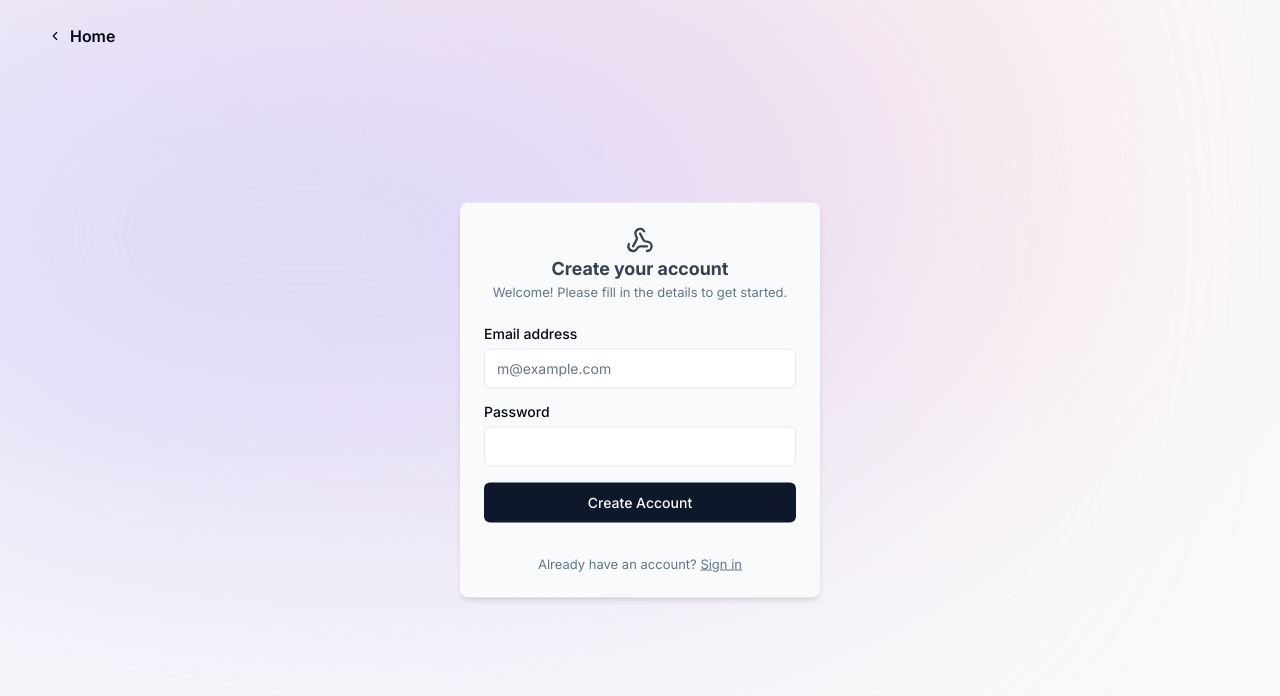
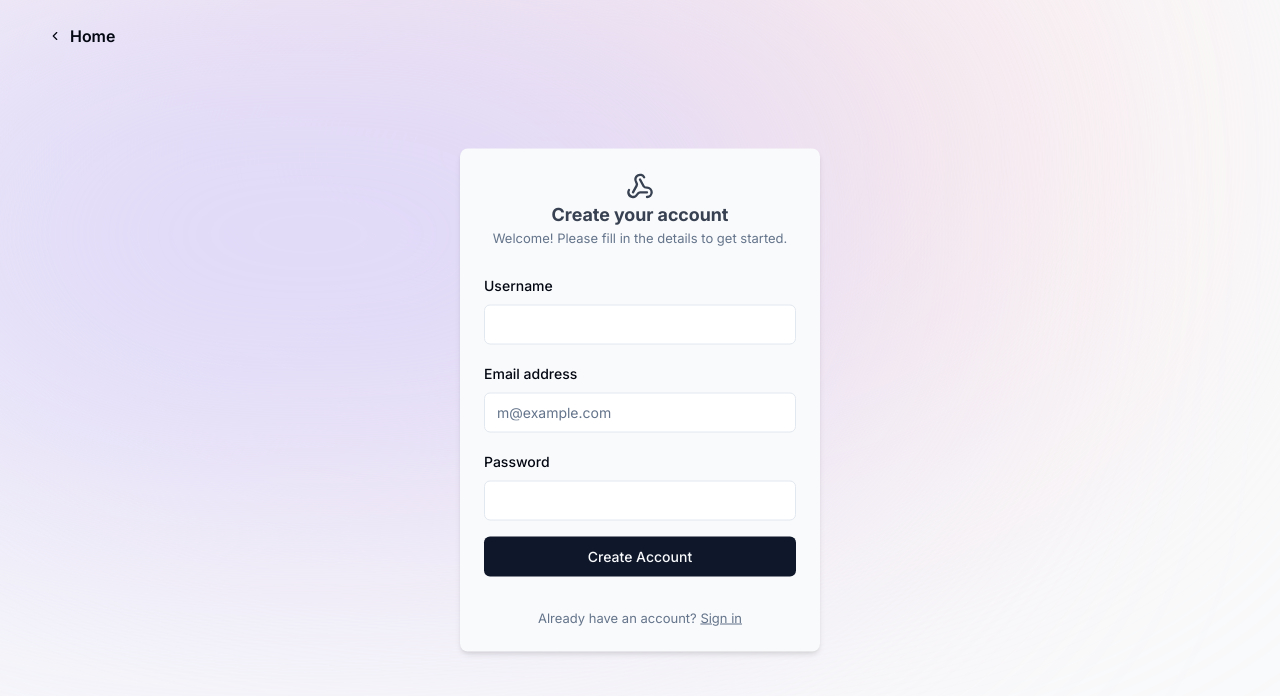
Before and after one commit to EduartePaiva/webhook-tester-homepage, a React (Vite) app: page /sign-up in a window 1280 px wide. Shown: the top 696 px of the page. Built offline with nearby package versions, Linux system fonts and the light colour scheme.

Commit message:
feat: Added form validation with zod and react-hook-form for the sign up page

```diff
--- a/package.json
+++ b/package.json
@@ -10,6 +10,7 @@
         "preview": "vite preview"
     },
     "dependencies": {
+        "@hookform/resolvers": "^3.9.0",
         "@radix-ui/react-label": "^2.1.0",
         "@radix-ui/react-slot": "^1.1.0",
         "class-variance-authority": "^0.7.0",
@@ -17,9 +18,11 @@
         "lucide-react": "^0.435.0",
         "react": "^18.3.1",
         "react-dom": "^18.3.1",
+        "react-hook-form": "^7.53.0",
         "react-router-dom": "^6.26.1",
         "tailwind-merge": "^2.5.2",
-        "tailwindcss-animate": "^1.0.7"
+        "tailwindcss-animate": "^1.0.7",
+        "zod": "^3.23.8"
     },
     "devDependencies": {
         "@eslint/js": "^9.8.0",
--- a/src/components/auth/sign-up.tsx
+++ b/src/components/auth/sign-up.tsx
@@ -1,10 +1,33 @@
 import { ChevronLeft, Webhook } from "lucide-react";
 import { Link } from "react-router-dom";
-import { Button } from "../ui/button";
-import { Label } from "../ui/label";
-import { Input } from "../ui/input";
+import { useForm } from "react-hook-form";
+import { createUser, type createUserType } from "@/zod/schemas";
+import { zodResolver } from "@hookform/resolvers/zod";
+
+import { Button } from "@/components/ui/button";
+import {
+    Form,
+    FormControl,
+    FormField,
+    FormItem,
+    FormLabel,
+    FormMessage,
+} from "@/components/ui/form";
+import { Input } from "@/components/ui/input";
 
 export default function SignUp() {
+    const form = useForm<createUserType>({
+        resolver: zodResolver(createUser),
+        defaultValues: {
+            email: "",
+            userName: "",
+            password: "",
+        },
+    });
+
+    const handleSignUp = (values: createUserType) => {
+        console.log(values);
+    };
     return (
         <div className="h-screen flex">
             <Link to={"/home"} className="self-start relative">
@@ -15,34 +38,70 @@ export default function SignUp() {
                     <ChevronLeft size={14} /> Home
                 </Button>
             </Link>
-            <div className="bg-gray-50 p-6 rounded-lg w-[360px] flex flex-col gap-4 shadow-md absolute top-1/2 left-1/2 -translate-x-1/2 -translate-y-1/2">
+
+            {/* Form start here */}
+            <Form {...form}>
+                <form
+                    onSubmit={form.handleSubmit(handleSignUp)}
+                    className="bg-gray-50 p-6 rounded-lg w-[360px] flex flex-col gap-4 shadow-md absolute top-1/2 left-1/2 -translate-x-1/2 -translate-y-1/2"
+                >
                     <div className="flex flex-col text-center items-center text-gray-700 mb-2">
                         <Webhook size={28} />
-                    <h1 className="text-lg font-bold">Create your account</h1>
+                        <h1 className="text-lg font-bold">
+                            Create your account
+                        </h1>
                         <p className="text-balance text-muted-foreground text-[0.8125rem]">
                             Welcome! Please fill in the details to get started.
                         </p>
                     </div>
-                <div className="grid gap-2">
-                    <Label htmlFor="email">
-                        <span className="font-medium">Email address</span>
-                    </Label>
+                    <FormField
+                        control={form.control}
+                        name="userName"
+                        render={({ field }) => (
+                            <FormItem>
+                                <FormLabel>Username</FormLabel>
+                                <FormControl>
+                                    <Input type="text" required {...field} />
+                                </FormControl>
+                                <FormMessage />
+                            </FormItem>
+                        )}
+                    />
+                    <FormField
+                        control={form.control}
+                        name="email"
+                        render={({ field }) => (
+                            <FormItem>
+                                <FormLabel>Email address</FormLabel>
+                                <FormControl>
                                     <Input
                                         type="email"
-                        id="email"
+                                        required
                                         placeholder="m@example.com"
-                        required
+                                        {...field}
                                     />
-                </div>
-                <div className="grid gap-2">
-                    <Label>Password</Label>
+                                </FormControl>
+                                <FormMessage />
+                            </FormItem>
+                        )}
+                    />
+                    <FormField
+                        control={form.control}
+                        name="password"
+                        render={({ field }) => (
+                            <FormItem>
+                                <FormLabel>Password</FormLabel>
+                                <FormControl>
                                     <Input
                                         type="password"
-                        id="password"
-                        className=""
                                         required
-                    ></Input>
-                </div>
+                                        {...field}
+                                    />
+                                </FormControl>
+                                <FormMessage />
+                            </FormItem>
+                        )}
+                    />
                     <Button type="submit">Create Account</Button>
                     <div className="mt-4 text-center text-[0.8125rem] text-muted-foreground">
                         Already have an account?{" "}
@@ -50,7 +109,8 @@ export default function SignUp() {
                             Sign in
                         </Link>
                     </div>
-            </div>
+                </form>
+            </Form>
         </div>
     );
 }
--- /dev/null
+++ b/src/components/ui/form.tsx
@@ -0,0 +1,176 @@
+import * as React from "react"
+import * as LabelPrimitive from "@radix-ui/react-label"
+import { Slot } from "@radix-ui/react-slot"
+import {
+  Controller,
+  ControllerProps,
+  FieldPath,
+  FieldValues,
+  FormProvider,
+  useFormContext,
+} from "react-hook-form"
+
+import { cn } from "@/lib/utils"
+import { Label } from "@/components/ui/label"
+
+const Form = FormProvider
+
+type FormFieldContextValue<
+  TFieldValues extends FieldValues = FieldValues,
+  TName extends FieldPath<TFieldValues> = FieldPath<TFieldValues>
+> = {
+  name: TName
+}
+
+const FormFieldContext = React.createContext<FormFieldContextValue>(
+  {} as FormFieldContextValue
+)
+
+const FormField = <
+  TFieldValues extends FieldValues = FieldValues,
+  TName extends FieldPath<TFieldValues> = FieldPath<TFieldValues>
+>({
+  ...props
+}: ControllerProps<TFieldValues, TName>) => {
+  return (
+    <FormFieldContext.Provider value={{ name: props.name }}>
+      <Controller {...props} />
+    </FormFieldContext.Provider>
+  )
+}
+
+const useFormField = () => {
+  const fieldContext = React.useContext(FormFieldContext)
+  const itemContext = React.useContext(FormItemContext)
+  const { getFieldState, formState } = useFormContext()
+
+  const fieldState = getFieldState(fieldContext.name, formState)
+
+  if (!fieldContext) {
+    throw new Error("useFormField should be used within <FormField>")
+  }
+
+  const { id } = itemContext
+
+  return {
+    id,
+    name: fieldContext.name,
+    formItemId: `${id}-form-item`,
+    formDescriptionId: `${id}-form-item-description`,
+    formMessageId: `${id}-form-item-message`,
+    ...fieldState,
+  }
+}
+
+type FormItemContextValue = {
+  id: string
+}
+
+const FormItemContext = React.createContext<FormItemContextValue>(
+  {} as FormItemContextValue
+)
+
+const FormItem = React.forwardRef<
+  HTMLDivElement,
+  React.HTMLAttributes<HTMLDivElement>
+>(({ className, ...props }, ref) => {
+  const id = React.useId()
+
+  return (
+    <FormItemContext.Provider value={{ id }}>
+      <div ref={ref} className={cn("space-y-2", className)} {...props} />
+    </FormItemContext.Provider>
+  )
+})
+FormItem.displayName = "FormItem"
+
+const FormLabel = React.forwardRef<
+  React.ElementRef<typeof LabelPrimitive.Root>,
+  React.ComponentPropsWithoutRef<typeof LabelPrimitive.Root>
+>(({ className, ...props }, ref) => {
+  const { error, formItemId } = useFormField()
+
+  return (
+    <Label
+      ref={ref}
+      className={cn(error && "text-destructive", className)}
+      htmlFor={formItemId}
+      {...props}
+    />
+  )
+})
+FormLabel.displayName = "FormLabel"
+
+const FormControl = React.forwardRef<
+  React.ElementRef<typeof Slot>,
+  React.ComponentPropsWithoutRef<typeof Slot>
+>(({ ...props }, ref) => {
+  const { error, formItemId, formDescriptionId, formMessageId } = useFormField()
+
+  return (
+    <Slot
+      ref={ref}
+      id={formItemId}
+      aria-describedby={
+        !error
+          ? `${formDescriptionId}`
+          : `${formDescriptionId} ${formMessageId}`
+      }
+      aria-invalid={!!error}
+      {...props}
+    />
+  )
+})
+FormControl.displayName = "FormControl"
+
+const FormDescription = React.forwardRef<
+  HTMLParagraphElement,
+  React.HTMLAttributes<HTMLParagraphElement>
+>(({ className, ...props }, ref) => {
+  const { formDescriptionId } = useFormField()
+
+  return (
+    <p
+      ref={ref}
+      id={formDescriptionId}
+      className={cn("text-sm text-muted-foreground", className)}
+      {...props}
+    />
+  )
+})
+FormDescription.displayName = "FormDescription"
+
+const FormMessage = React.forwardRef<
+  HTMLParagraphElement,
+  React.HTMLAttributes<HTMLParagraphElement>
+>(({ className, children, ...props }, ref) => {
+  const { error, formMessageId } = useFormField()
+  const body = error ? String(error?.message) : children
+
+  if (!body) {
+    return null
+  }
+
+  return (
+    <p
+      ref={ref}
+      id={formMessageId}
+      className={cn("text-sm font-medium text-destructive", className)}
+      {...props}
+    >
+      {body}
+    </p>
+  )
+})
+FormMessage.displayName = "FormMessage"
+
+export {
+  useFormField,
+  Form,
+  FormItem,
+  FormLabel,
+  FormControl,
+  FormDescription,
+  FormMessage,
+  FormField,
+}
--- /dev/null
+++ b/src/zod/schemas.ts
@@ -0,0 +1,64 @@
+import { z } from "zod";
+
+export const createUser = z.object({
+    userName: z
+        .string()
+        .min(3, "user name should be at least 3 characters long")
+        .max(20, "user name should be at max 20 characters long"),
+    email: z.string().email("invalid email"),
+    password: z.string().superRefine((val, ctx) => {
+        if (val.length < 8) {
+            ctx.addIssue({
+                code: z.ZodIssueCode.too_small,
+                minimum: 8,
+                type: "string",
+                inclusive: true,
+                message: "password should be at least 8 characters long",
+            });
+        }
+        if (val.toUpperCase() === val) {
+            ctx.addIssue({
+                code: z.ZodIssueCode.custom,
+                message: "password must contain at least one lowercase letter",
+            });
+        }
+        if (val.toLowerCase() === val) {
+            ctx.addIssue({
+                code: z.ZodIssueCode.custom,
+                message: "password must contain at least one uppercase letter",
+            });
+        }
+        let haveNumber = false;
+        const numbers = new Set([
+            "0",
+            "1",
+            "2",
+            "3",
+            "4",
+            "5",
+            "6",
+            "7",
+            "8",
+            "9",
+        ]);
+        for (const char of val) {
+            if (numbers.has(char)) {
+                haveNumber = true;
+                break;
+            }
+        }
+        if (!haveNumber) {
+            ctx.addIssue({
+                code: z.ZodIssueCode.custom,
+                message: "password must contain at least one number",
+            });
+        }
+    }),
+});
+export type createUserType = z.infer<typeof createUser>;
+
+export const loginUser = z.object({
+    email: z.string().email("invalid email"),
+    password: z.string(),
+});
+export type loginUserType = z.infer<typeof loginUser>;
```
Also changed, not shown: 1 other file (tests, documents, lock files or other folders). Lines whose indentation alone changed are shown as unchanged.
